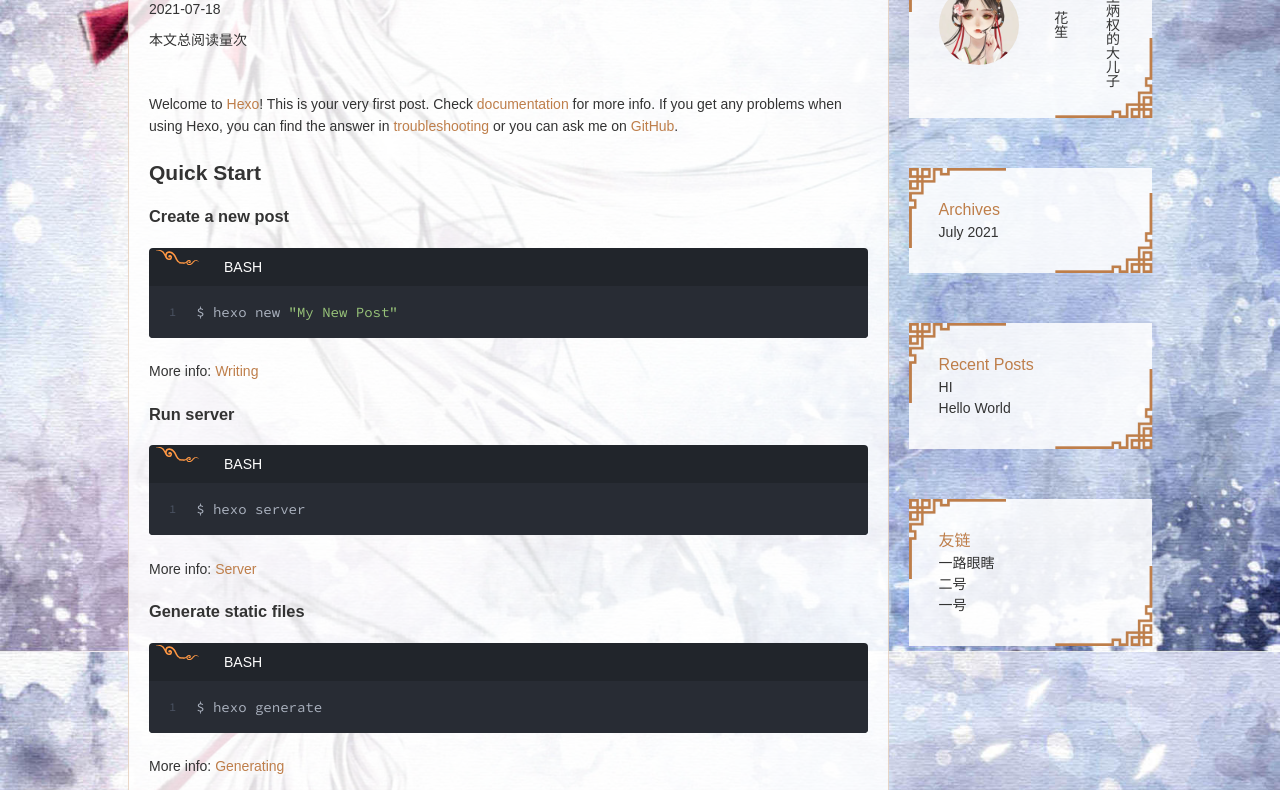
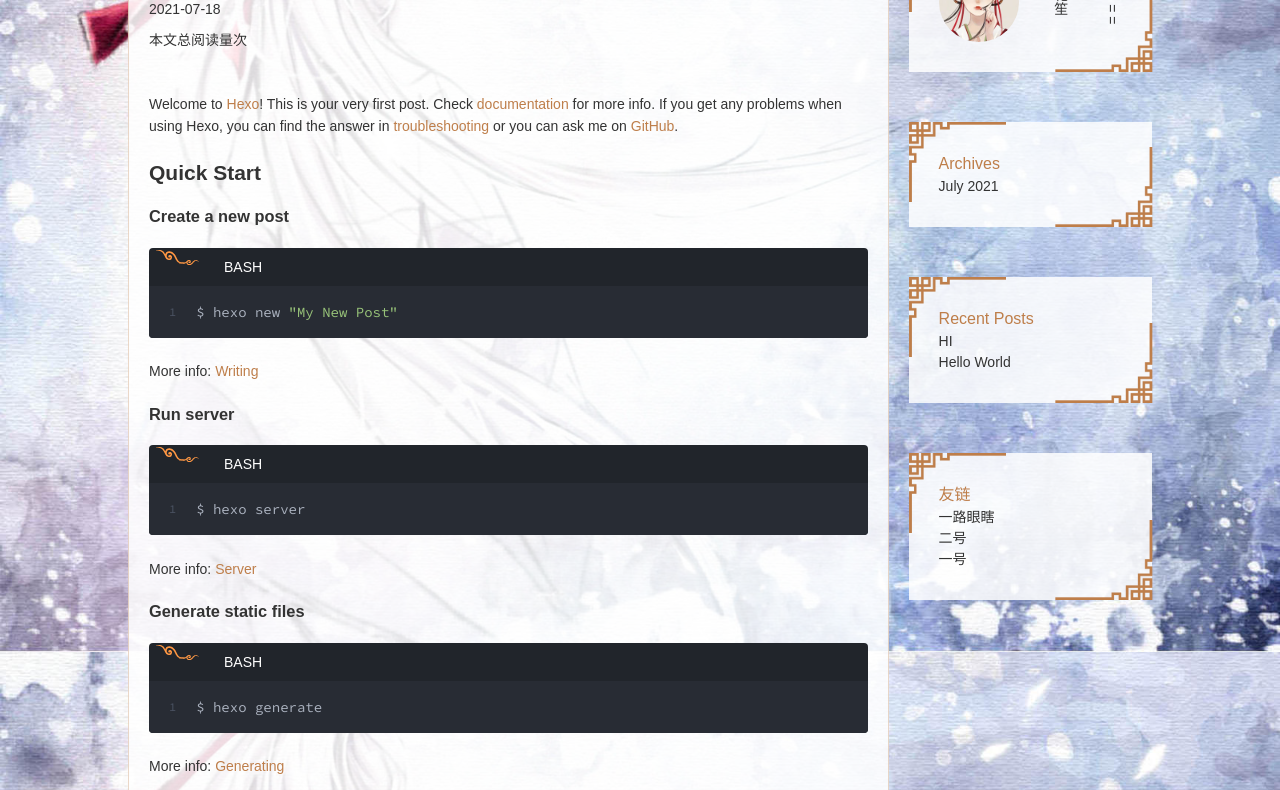
Before and after one commit to HuaShengX/HuaShengX.github.io, a plain HTML site: page 2021/07/18/hello-world - 副本/index.html in a window 1280 px wide. Shown: the part 148-938 px from the top of the page. Drawn offline with nearby package versions, Linux system fonts and the light colour scheme; some packages are replaced by stand-ins of ours; no server answers; a script that the page names is missing.

Commit message:
Site updated: 2021-07-18 23:38:33

```diff
--- a/2021/07/18/hello-world - 副本/index.html
+++ b/2021/07/18/hello-world - 副本/index.html
@@ -160,7 +160,7 @@ gitment.render('gitmentContainer')
 
     </h3>
     <p class="avatar-slogan">
-      我是王炳权的大儿子
+      = = = =
     </p>
   </div>
 </div>
```
Also changed, not shown: 2021/07/18/hello-world/index.html (+1 -1 lines), archives/2021/07/index.html (+1 -1 lines), archives/2021/index.html (+1 -1 lines), archives/index.html (+1 -1 lines), index.html (+1 -1 lines).
